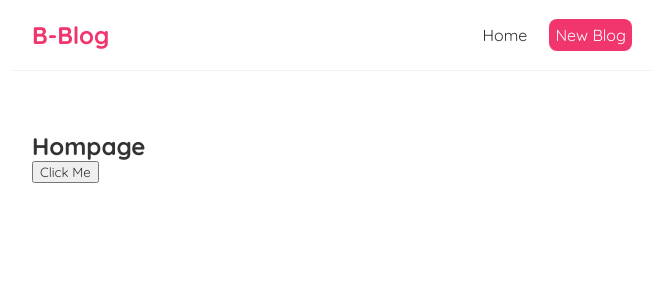
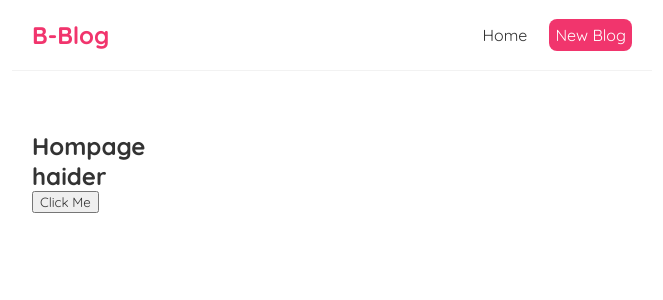
Before and after one commit to 7bel6/b-blog, a JavaScript app: page / in a window 1280 px wide. Shown: the top 300 px of the page, without its empty margins (308-971 px from the left). Built offline with nearby package versions, Linux system fonts and the light colour scheme; the HTML template or start-up script is replaced by a standard one.

Commit message:
showing why we need useState

```diff
--- a/src/Home.js
+++ b/src/Home.js
@@ -1,12 +1,17 @@
 const Home = () => {
     // Use state in React
+    let name = 'haider';
+    // and let suppose when we click the button we want change the name
+    // here the name will change in the variable but it's not gonna update inside the DOM
     const handleClick = () => {
-
+        name = 'kenway';
+        console.log('name');
     }
 
     return (
         <div className="home">
             <h2>Hompage</h2>
+            <h2>{ name }</h2>
             <button onClick={handleClick}>Click Me</button>
         </div>
     );
```
